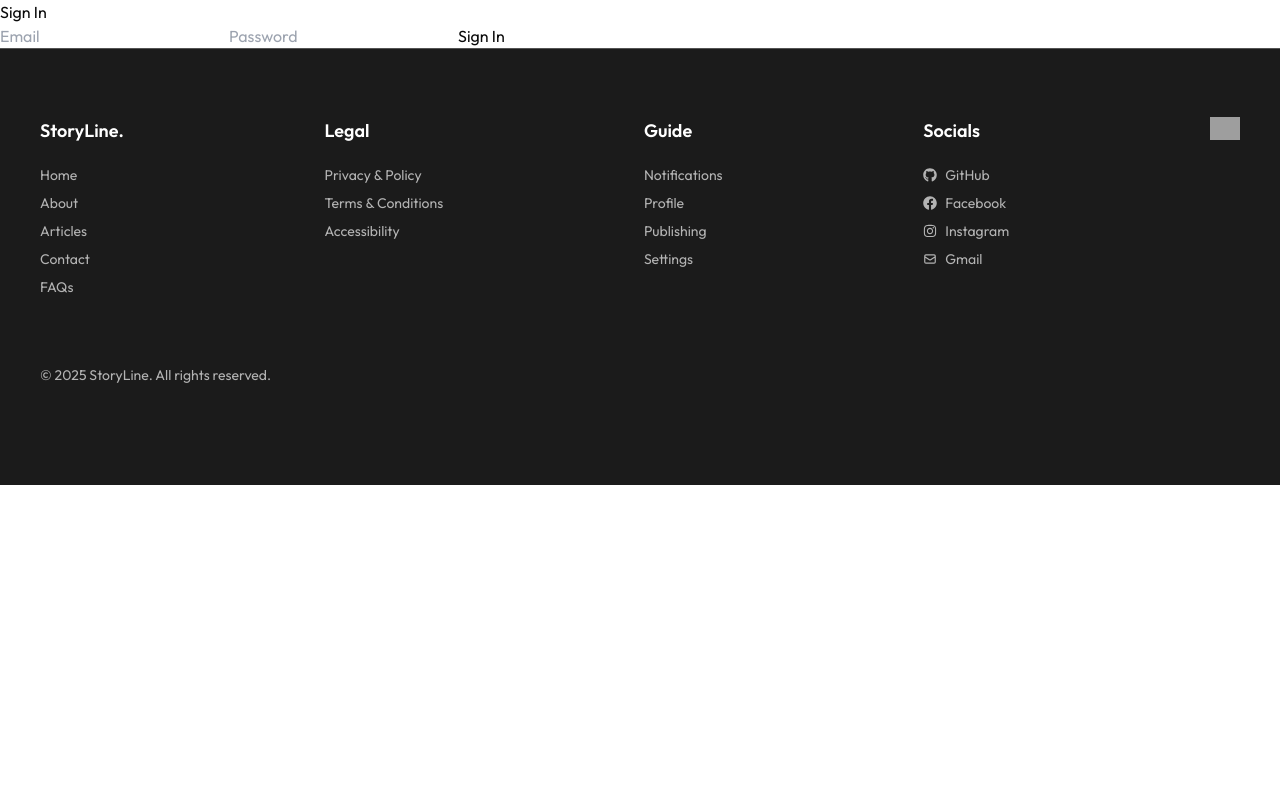
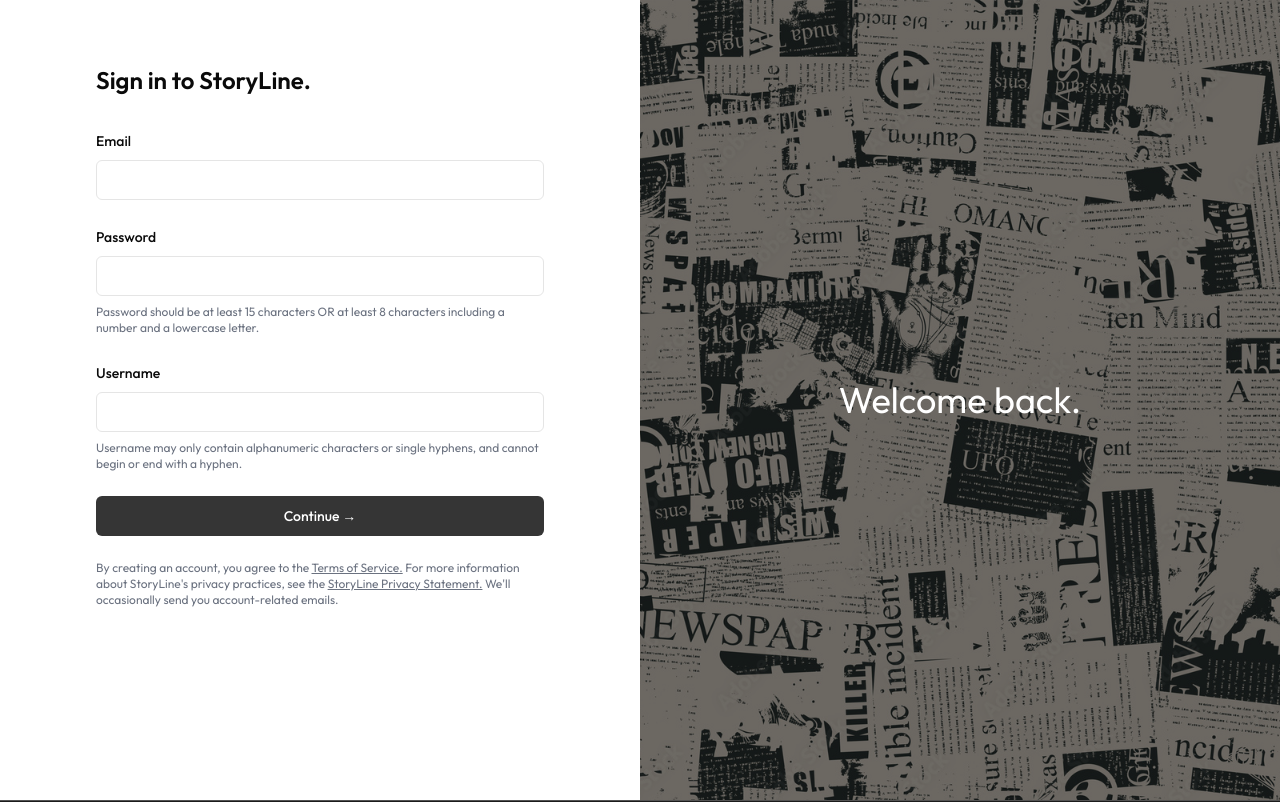
Before and after one commit to shlynavtiff/StoryLine., a Next.js app: page /sign-in in a window 1280 px wide. Shown: the top 802 px of the page. Built offline with nearby package versions, Linux system fonts and the light colour scheme; no server answers; grey boxes are pictures that could not be loaded.

Commit message:
fixed sign-in page

```diff
--- a/src/app/sign-in/page.tsx
+++ b/src/app/sign-in/page.tsx
@@ -1,7 +1,9 @@
 'use client'
 
-import React, { FormEvent, useEffect, useState } from 'react'
+import React, { FormEvent, useState } from 'react'
 import { supabase } from '../utils/supabaseClient'
+import { Button } from "@/components/ui/button"
+import { Input } from "@/components/ui/input"
 import { useRouter } from 'next/navigation'
 
 const page = () => {
@@ -62,21 +64,100 @@
 }
 
   return (
-    <div>
-      <h1>Sign In</h1>
-      <input
+    <div className="flex min-h-screen flex-col-reverse lg:flex-row-reverse">
+            {/* Left section with background */}
+            <div className="lg:flex lg:w-1/2 hidden relative">
+                <div
+                    className="absolute inset-0 bg-cover bg-center"
+                    style={{
+                        backgroundImage: `url('/qweqwe.jpg')`,
+                    }}
+                >
+                    <div className="absolute inset-0 bg-black/50" />
+                </div>
+                <div className="relative z-10 flex items-center justify-center w-full">
+                    <h1 className="text-4xl  text-white">Welcome back.</h1>
+                </div>
+            </div>
+
+            <div className=' lg:hidden lg:w-1/2 relative h-[180px] items-center flex'>
+                <div className="absolute inset-0 bg-cover bg-center"
+                    style={{
+                        backgroundImage: `url('/qweqwe.jpg')` }}>
+                    <div className="absolute inset-0 bg-black/50" />
+                </div>
+
+                <div className="relative z-10 flex items-center justify-center w-full">
+                    <h1 className="text-4xl  text-white">Welcome back.</h1>
+                </div>
+            </div>
+
+            {/* Right section with form */}
+            <div className="w-full lg:w-1/2 p-8 sm:p-12 lg:p-16 items-center">
+                <div className="max-w-md mx-auto">
+                    <h2 className="text-2xl font-semibold mb-8">Sign in to StoryLine.</h2>
+
+                    <form  className="space-y-6">
+                        <div className="space-y-2">
+                            <label htmlFor="email" className="text-sm font-medium">
+                                Email
+                            </label>
+                            <Input
+                                id="email"
                                 type="email"
-        placeholder="Email"
+                                required
                                 value={email}
                                 onChange={(e) => setEmail(e.target.value)}
+                                className="w-full"
                             />
-      <input
+                        </div>
+
+                        <div className="space-y-2">
+                            <label htmlFor="password" className="text-sm font-medium">
+                                Password
+                            </label>
+                            <Input
+                                id="password"
                                 type="password"
-        placeholder="Password"
+                                required
                                 value={password}
                                 onChange={(e) => setPassword(e.target.value)}
+                                className="w-full"
                             />
-      <button onClick={signIn}>Sign In</button>
+                            <p className="text-xs text-gray-500">
+                                Password should be at least 15 characters OR at least 8 characters including a number and a lowercase
+                                letter.
+                            </p>
+                        </div>
+
+                        <div className="space-y-2">
+                            <label htmlFor="username" className="text-sm font-medium">
+                                Username
+                            </label>
+                            <Input
+                                id="username"
+                                type="text"
+                                required
+                                // value={Username}
+                                // onChange={(e) => setUsername(e.target.value)}
+                                className="w-full"
+                            />
+                            <p className="text-xs text-gray-500">
+                                Username may only contain alphanumeric characters or single hyphens, and cannot begin or end with a
+                                hyphen.
+                            </p>
+                        </div>
+
+                        <Button type="submit" className="w-full bg-[#353535] hover:bg-[#454545] text-white">
+                            Continue →
+                        </Button>
+
+                        <p className="text-xs text-gray-500 mt-6">
+                            By creating an account, you agree to the <a href="/terms-and-conditions" className='underline'>Terms of Service.</a> For more information about StoryLine's privacy practices, see the <a href="/privacy-policy" className='underline'>StoryLine Privacy Statement.</a> We'll occasionally send you account-related emails.
+                        </p>
+                    </form>
+                </div>
+            </div>
         </div>
   )
 }
--- a/src/app/sign-up/page.tsx
+++ b/src/app/sign-up/page.tsx
@@ -5,23 +5,20 @@
 import { Button } from "@/components/ui/button"
 import { Input } from "@/components/ui/input"
 
-
 const page = () => {
 
     const [email, setEmail] = useState<string>("")
     const [password, setPassword] = useState<string>("")
-    const [repPassword, setRepPassword] = useState<string>("")
     const [Username, setUsername] = useState<string>("")
-
     const [isLoading, setIsLoading] = useState<boolean>(false)
 
-
-    async function createUser(params: string) {
+    // Function to create a user in the custom accounts table
+    async function createUser(userId: string) {
         try {
             const { error } = await supabase.from('accounts').insert({
-                userid: params,
+                id: userId,  // Supabase user id should match the `id` field
                 username: Username,
-                password: password,
+                password: password,  // Remember to hash passwords in production!
                 email: email,
             })
             if (error) {
@@ -29,7 +26,6 @@
             } else {
                 setUsername("")
                 setEmail("")
-                setRepPassword("")
                 setPassword("")
                 setIsLoading(false)
             }
@@ -38,71 +34,41 @@
         }
     }
 
-    function createUserAccount(e: FormEvent) {
+    // Handle email-based user account creation
+    async function createUserAccount(e: FormEvent) {
         e.preventDefault();
 
-
-        if (!Username || !email || !password || !repPassword) {
-            return console.log("Please fill up all inputs!");
-        }
-
-        if (password !== repPassword) {
-            return console.log("Password fields do not match!");
-        }
-
-        if (password.length < 7) {
-            return alert("Please make your password stronger!");
-        }
-
-        if (isLoading) {
-            return; // Prevent duplicate requests
+        if (!Username || !email || !password) {
+            console.log("Please fill up all inputs!");
+            return;
         }
 
         setIsLoading(true);
 
-
-        // Sign up user with Supabase
-        supabase.auth
-            .signUp({
+        try {
+            const { data, error } = await supabase.auth.signUp({
                 email: email,
                 password: password,
-            })
-            .then((response) => {
-                const user = response as any;
-                setIsLoading(false);
-
-                if (user) {
-                    createUser(user.data.user.id);
-                    console.log("User signed up successfully:", user);
-
-                }
-            })
-            .catch((error: { message: string | string[] }) => {
-                setIsLoading(false);
+            });
 
             if (error) {
-                    console.log(error);
-
-                    if (error.message.includes('For security purposes, you can only request')) {
-                        return alert("For security purposes, you can only request a new verification email every 5 minutes.");
-                    }
-                    if (error.message.includes("already registered") || error.message.includes("email already in use")) {
-                        return alert("Email is already in use!");
+                console.error("Error signing up:", error);
+                alert(`Sign-up failed: ${error.message}`);
+                return;
             }
 
-                    console.error("Signup error:", error.message);
-                    return alert("An error occurred. Please try again.");
+            if (data.user) {
+                console.log("User signed up successfully:", data.user);
+                await createUser(data.user.id); // Insert into your custom table
+            }
+        } catch (err) {
+            console.error("Unexpected error:", err);
+        } finally {
+            setIsLoading(false);
+        }
     }
 
-                alert("Something went wrong. Please try again later.");
-            });
-    }
-
-
-
-
     return (
-
         <div className="flex min-h-screen flex-col lg:flex-row">
             {/* Left section with background */}
             <div className="lg:flex lg:w-1/2 hidden relative">
@@ -122,8 +88,7 @@
             <div className=' lg:hidden lg:w-1/2 relative h-[180px] items-center flex'>
                 <div className="absolute inset-0 bg-cover bg-center"
                     style={{
-                        backgroundImage: `url('/qweqwe.jpg')`,
-                    }}>
+                        backgroundImage: `url('/qweqwe.jpg')` }}>
                     <div className="absolute inset-0 bg-black/50" />
                 </div>
 
@@ -193,17 +158,12 @@
                         </Button>
 
                         <p className="text-xs text-gray-500 mt-6">
-                            By creating an account, you agree to the <a href="/terms-and-conditions" className='underline'>Terms of Service.</a>  For more information about StoryLines.'s privacy
-                            practices, see the <a href="/privacy-policy" className='underline'>StoryLine Privacy Statement.</a>  We'll occasionally send you account-related emails.
+                            By creating an account, you agree to the <a href="/terms-and-conditions" className='underline'>Terms of Service.</a> For more information about StoryLine's privacy practices, see the <a href="/privacy-policy" className='underline'>StoryLine Privacy Statement.</a> We'll occasionally send you account-related emails.
                         </p>
                     </form>
-
-
                 </div>
             </div>
         </div>
-
-
     )
 }
 
--- a/src/app/utils/supabaseClient.js
+++ /dev/null
@@ -1,6 +0,0 @@
-import { createClient } from '@supabase/supabase-js';
-
-const supabaseUrl = process.env.NEXT_PUBLIC_SUPABASE_URL;
-const supabaseAnonKey = process.env.NEXT_PUBLIC_SUPABASE_ANON_KEY;
-
-export const supabase = createClient(supabaseUrl, supabaseAnonKey);
--- /dev/null
+++ b/src/app/utils/supabaseClient.ts
@@ -0,0 +1,9 @@
+import { createClient } from '@supabase/supabase-js';
+
+const supabaseUrl = process.env.NEXT_PUBLIC_SUPABASE_URL as string;
+const supabaseAnonKey = process.env.NEXT_PUBLIC_SUPABASE_ANON_KEY as string;
+
+export const supabase = createClient(supabaseUrl, supabaseAnonKey);
+
+export type { User } from '@supabase/supabase-js';
+export type { AuthSession } from '@supabase/supabase-js';
--- a/tsconfig.json
+++ b/tsconfig.json
@@ -22,6 +22,6 @@
       "@/*": ["./src/*"]
     }
   },
-  "include": ["next-env.d.ts", "**/*.ts", "**/*.tsx", ".next/types/**/*.ts", "src/components/Header.jsx", "src/app/profile/page.jsx"],
+  "include": ["next-env.d.ts", "**/*.ts", "**/*.tsx", ".next/types/**/*.ts", "src/components/Header.jsx", "src/app/profile/page.jsx", "src/app/utils/server.js"],
   "exclude": ["node_modules"]
 }
```
Also changed, not shown: src/components/AuthModalWrite.tsx (+49 -2 lines). Lines whose indentation alone changed are shown as unchanged.
